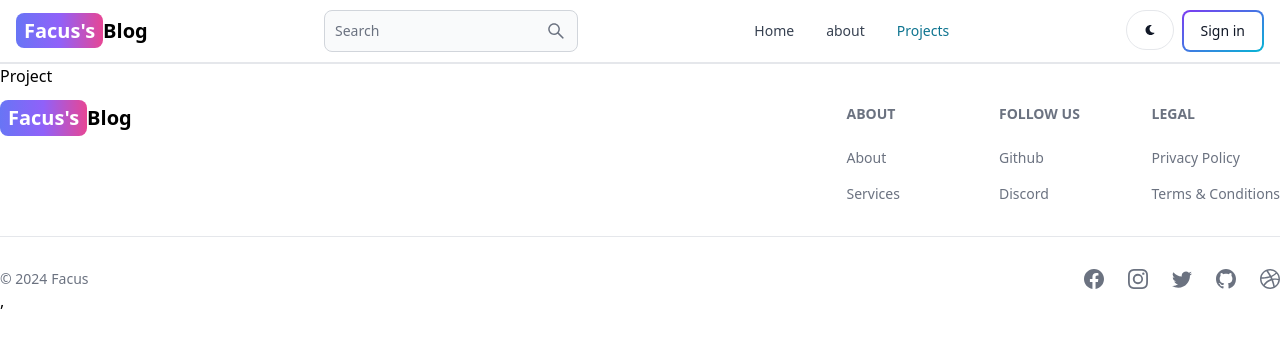
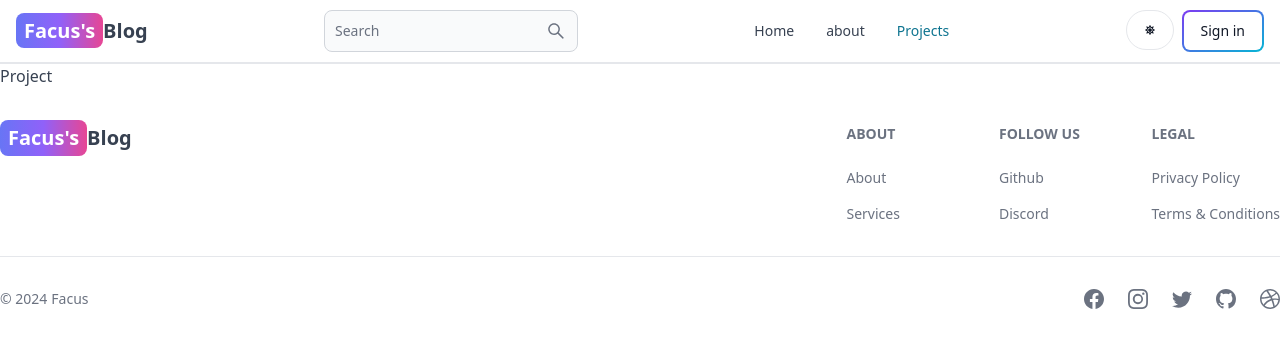
Before and after one commit to facusle/mern-blog, a React (Vite) app in the folder client/: page /projects in a window 1280 px wide. Shown: the top 348 px of the page. Built offline with nearby package versions, Linux system fonts and the light colour scheme; no server answers.

Commit message:
update dark light theme switch

```diff
--- a/client/src/components/Footer.jsx
+++ b/client/src/components/Footer.jsx
@@ -6,8 +6,8 @@ import { BsDribbble, BsFacebook, BsGithub, BsInstagram, BsTwitter } from 'react-
 
 export default function Footers() {
      return (
-          <Footer className="container mx-auto shadow-none">
-               <div className="w-full">
+          <Footer className="py-5 shadow-none">
+               <div className="container mx-auto">
                     <div className="grid justify-between w-full sm:flex sm:justify-between md:flex md:grid-cols-1">
                          <div className="mb-5 md:mb-0">
                               <Link to="/" className="self-center block mt-3 text-sm font-semibold whitespace-nowrap sm:text-xl dark:text-white">
--- a/client/src/components/Header.jsx
+++ b/client/src/components/Header.jsx
@@ -1,63 +1,38 @@
-import React from "react";
-import { Avatar, Button, Dropdown, Navbar, TextInput } from "flowbite-react";
-import { Link, useLocation } from "react-router-dom";
-import { AiOutlineSearch } from "react-icons/ai";
-import { FaMoon } from "react-icons/fa";
-import { useSelector } from "react-redux";
+import React from 'react';
+import { Avatar, Button, Dropdown, Navbar, TextInput } from 'flowbite-react';
+import { Link, useLocation } from 'react-router-dom';
+import { AiOutlineSearch } from 'react-icons/ai';
+import { FaMoon, FaSun } from 'react-icons/fa';
+import { useSelector, useDispatch } from 'react-redux';
+import { toggleTheme } from '../redux/theme/themeSlice';
 
 export default function Header() {
      const path = useLocation().pathname;
+     const dispatch = useDispatch();
+     const { currentTheme } = useSelector((state) => state.theme);
      const { currentUser } = useSelector((state) => state.user);
      return (
           <Navbar className="border-b-2">
-            <Link
-                to="/"
-                className="self-center text-sm font-semibold whitespace-nowrap sm:text-xl dark:text-white"
-            >
-                <span className="px-2 py-1 text-white rounded-lg bg-gradient-to-r from-indigo-500 via-purple-500 to-pink-500">
-                    Facus's
-                </span>
+               <Link to="/" className="self-center text-sm font-semibold whitespace-nowrap sm:text-xl dark:text-white">
+                    <span className="px-2 py-1 text-white rounded-lg bg-gradient-to-r from-indigo-500 via-purple-500 to-pink-500">Facus's</span>
                     Blog
                </Link>
                <form>
-                <TextInput
-                    type="text"
-                    placeholder="Search"
-                    rightIcon={AiOutlineSearch}
-                    className="hidden lg:inline "
-                />
+                    <TextInput type="text" placeholder="Search" rightIcon={AiOutlineSearch} className="hidden lg:inline " />
                </form>
                <Button className="w-12 h-10 lg:hidden" color="gray" pill>
                     <AiOutlineSearch />
                </Button>
                <div className="flex gap-2 md:order-2">
-                <Button
-                    className="hidden w-12 h-10 sm:inline"
-                    color="gray"
-                    pill
-                >
-                    <FaMoon />
+                    <Button className="hidden w-12 h-10 sm:inline" color="gray" pill onClick={() => dispatch(toggleTheme())}>
+                         {currentTheme === 'light' ? <FaSun /> : <FaMoon />}
                     </Button>
 
                     {currentUser ? (
-                    <Dropdown
-                        arrowIcon={false}
-                        inline
-                        label={
-                            <Avatar
-                                alt="user"
-                                img={currentUser?.profilePicture}
-                                rounded
-                            />
-                        }
-                    >
+                         <Dropdown arrowIcon={false} inline label={<Avatar alt="user" img={currentUser?.profilePicture} rounded />}>
                               <Dropdown.Header>
-                            <span className="block text-sm">
-                                @{currentUser?.username}
-                            </span>
-                            <span className="block text-sm truncate">
-                                @{currentUser?.email}
-                            </span>
+                                   <span className="block text-sm">@{currentUser?.username}</span>
+                                   <span className="block text-sm truncate">@{currentUser?.email}</span>
                               </Dropdown.Header>
                               <Link to="/dashboard?tab=profile">
                                    <Dropdown.Item>Profile</Dropdown.Item>
@@ -76,13 +51,13 @@ export default function Header() {
                     <Navbar.Toggle />
                </div>
                <Navbar.Collapse>
-                <Navbar.Link active={path === "/"} as={"div"}>
+                    <Navbar.Link active={path === '/'} as={'div'}>
                          <Link to="/">Home</Link>
                     </Navbar.Link>
-                <Navbar.Link active={path === "/about"} as={"div"}>
+                    <Navbar.Link active={path === '/about'} as={'div'}>
                          <Link to="/about">about</Link>
                     </Navbar.Link>
-                <Navbar.Link active={path === "/projects"} as={"div"}>
+                    <Navbar.Link active={path === '/projects'} as={'div'}>
                          <Link to="/projects">Projects</Link>
                     </Navbar.Link>
                </Navbar.Collapse>
--- /dev/null
+++ b/client/src/components/ThemeProvider.jsx
@@ -0,0 +1,11 @@
+import React from 'react';
+import { useSelector } from 'react-redux';
+
+export default function ThemeProvider({ children }) {
+     const { currentTheme } = useSelector((state) => state.theme);
+     return (
+          <div className={currentTheme}>
+               <div className="text-gray-700 bg-white dark:text-gray-200 dark:bg-[rgb(16,23,42)] min-h-screen">{children}</div>
+          </div>
+     );
+}
--- a/client/src/main.jsx
+++ b/client/src/main.jsx
@@ -5,12 +5,14 @@ import './index.css';
 import { store, persistor } from './redux/store';
 import { Provider } from 'react-redux';
 import { PersistGate } from 'redux-persist/integration/react';
+import ThemeProvider from './components/ThemeProvider.jsx';
 
 ReactDOM.createRoot(document.getElementById('root')).render(
      <PersistGate persistor={persistor}>
           <Provider store={store}>
-               <App />
+               <ThemeProvider>
+                    <App />
+               </ThemeProvider>
           </Provider>
-          ,
-     </PersistGate>,
+     </PersistGate>
 );
--- a/client/src/redux/store.js
+++ b/client/src/redux/store.js
@@ -1,11 +1,13 @@
 import { configureStore, combineReducers } from '@reduxjs/toolkit';
 import useReducer from './user/userSlice';
+import themeReducer from './theme/themeSlice';
 import { persistReducer } from 'redux-persist';
 import persistStore from 'redux-persist/es/persistStore';
 import storage from 'redux-persist/lib/storage';
 
 const rootReducers = combineReducers({
      user: useReducer,
+     theme: themeReducer,
 });
 
 const persistConfig = {
--- /dev/null
+++ b/client/src/redux/theme/themeSlice.js
@@ -0,0 +1,19 @@
+import { createSlice } from '@reduxjs/toolkit';
+
+const initialState = {
+     currentTheme: 'light',
+};
+
+const themeSlice = createSlice({
+     name: 'theme',
+     initialState,
+     reducers: {
+          toggleTheme: (state) => {
+               state.currentTheme = state.currentTheme === 'light' ? 'dark' : 'light';
+          },
+     },
+});
+
+export const { toggleTheme } = themeSlice.actions;
+
+export default themeSlice.reducer;
```
Lines whose indentation alone changed are shown as unchanged.
